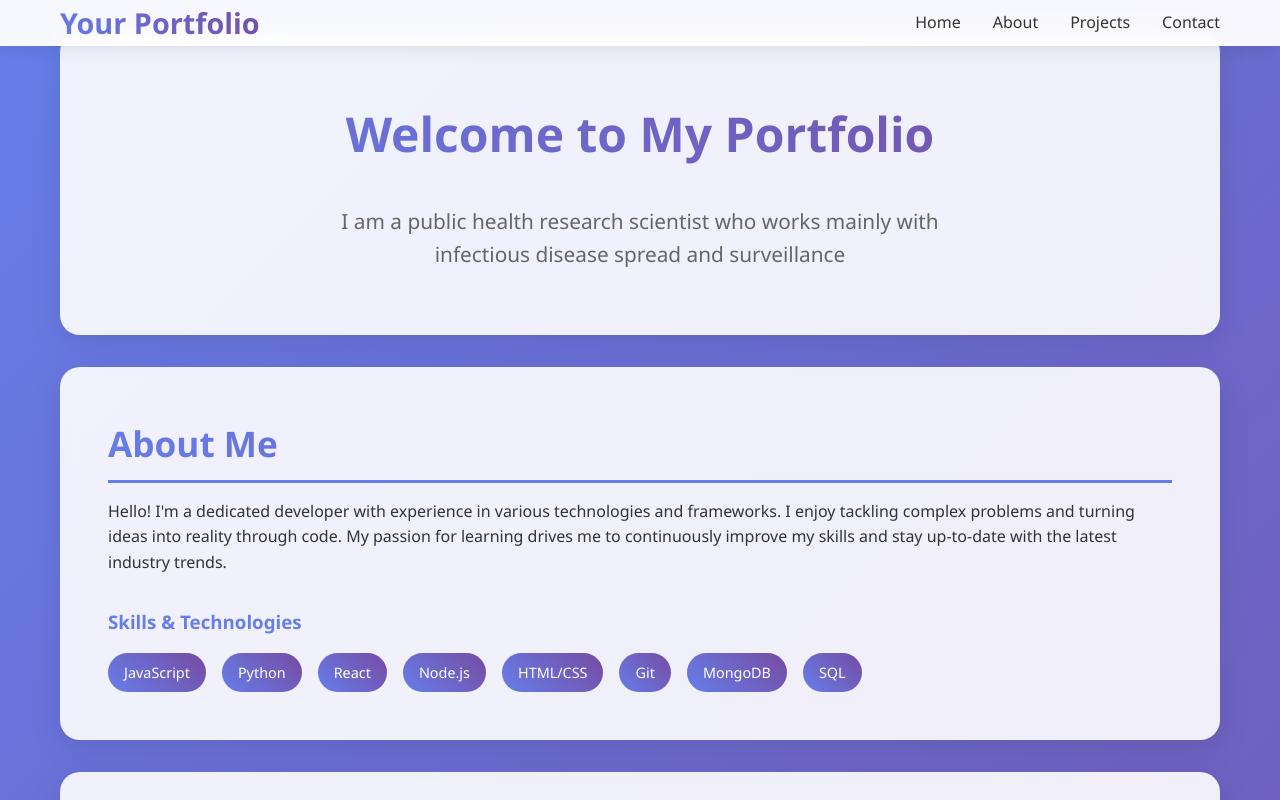
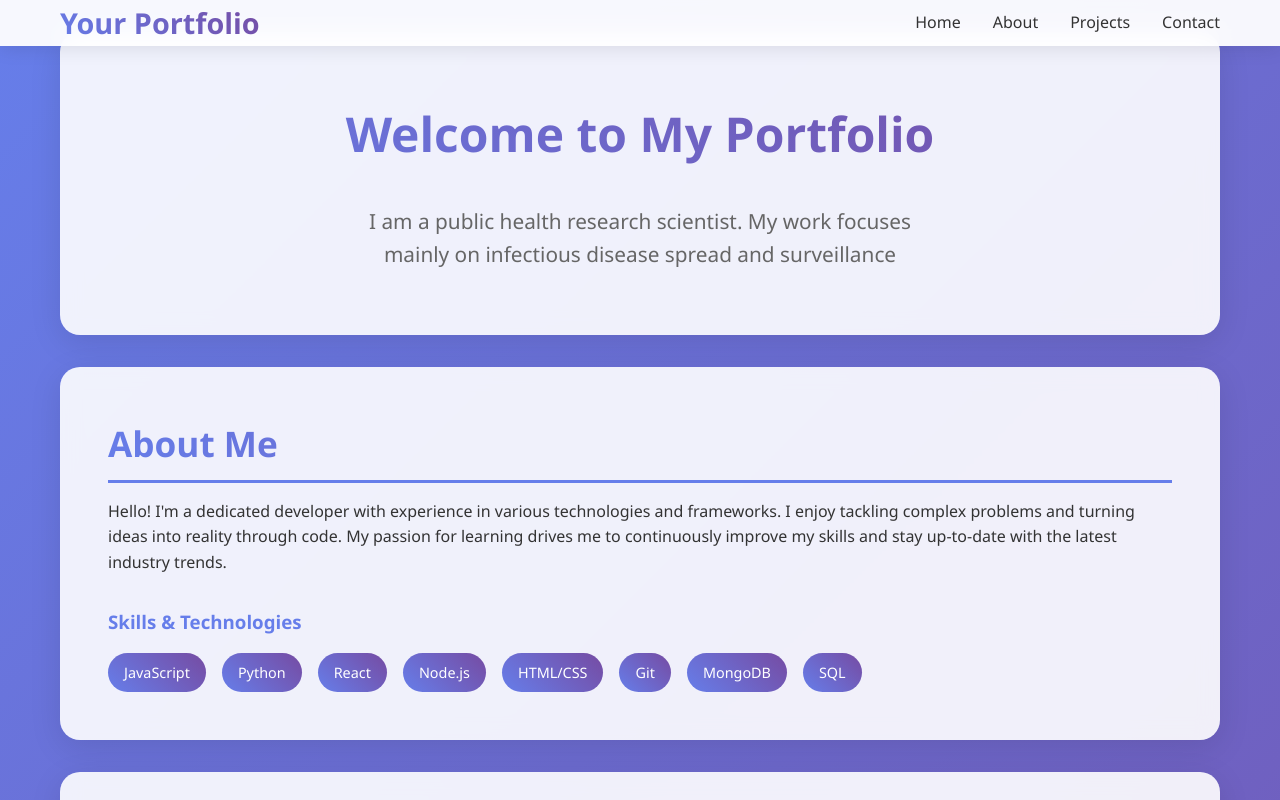
Before and after one commit to sdemitre/my-first-repo, a plain HTML site: page index.html in a window 1280 px wide. Shown: the top 800 px of the page. Drawn offline with Linux system fonts and the light colour scheme.

Commit message:
Update index.html

```diff
--- a/index.html
+++ b/index.html
@@ -368,7 +368,7 @@
     <main class="container">
         <section id="home" class="hero">
             <h1>Welcome to My Portfolio</h1>
-            <p>I am a public health research scientist who works mainly with infectious disease spread and surveillance</p>
+            <p>I am a public health research scientist. My work focuses mainly on infectious disease spread and surveillance</p>
         </section>
 
         <section id="about">
```
